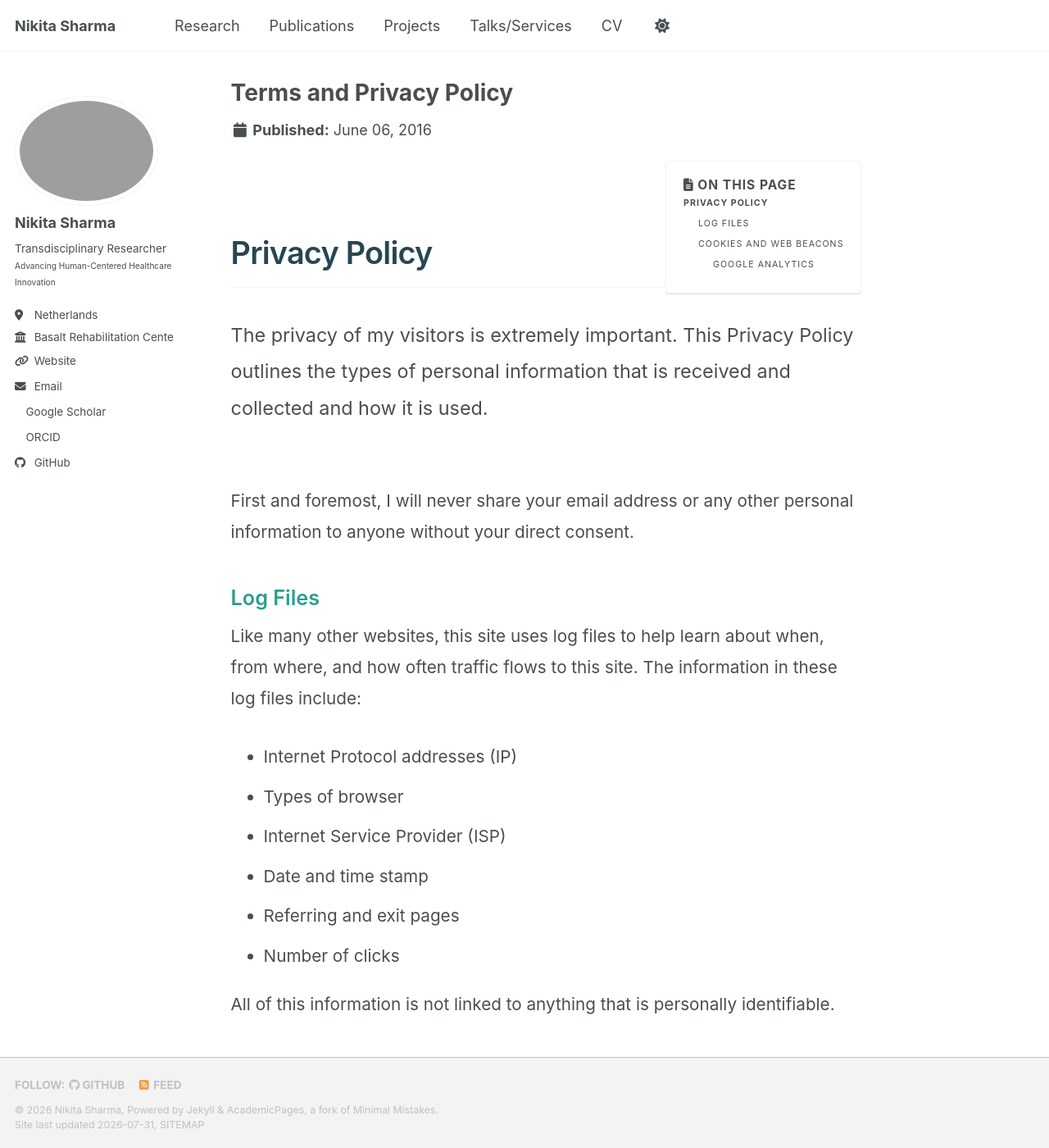
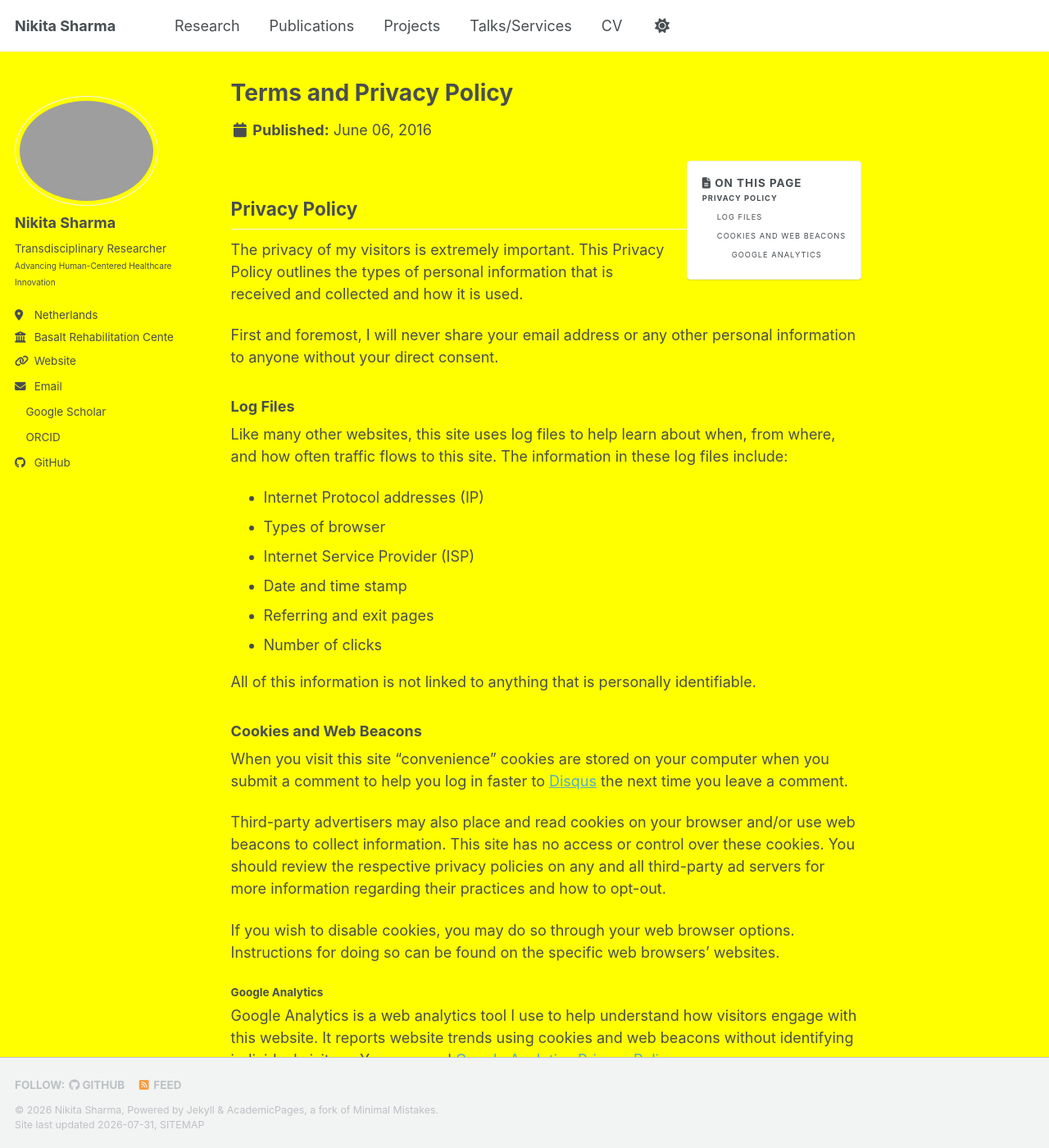
Before and after one commit to nikitasharma14/Portfolio, a Jekyll site: the page built from _pages/terms.md, in a window 1280 px wide and 1400 px high. Shown: the whole window at 82% size. Built offline with Jekyll 4.4.1, drawn with Linux system fonts in a browser that asks for light colours; a style sheet for code colours, icons or effects is not loaded.

Commit message:
Update _custom.scss

```diff
--- a/_sass/_custom.scss
+++ b/_sass/_custom.scss
@@ -1,82 +1,3 @@
-/* ==========================================
-   Custom Homepage Styling
-   ========================================== */
-
-
-/* Main content area */
-.page__content {
-  max-width: 850px;
-  font-size: 1.15rem;
-  line-height: 1.85;
+body {
+  background-color: yellow !important;
 }
-
-
-/* Hero/introduction text */
-.page__content > p:first-of-type {
-  font-size: 1.3rem;
-  line-height: 1.9;
-  margin-top: 2rem;
-  margin-bottom: 4rem;
-}
-
-
-/* Section headings */
-.page__content h2 {
-  font-size: 2.1rem;
-  font-weight: 600;
-  margin-top: 5rem;
-  margin-bottom: 1.5rem;
-  letter-spacing: -0.02em;
-}
-
-
-/* Remove default underline */
-.page__content h2::after {
-  display: none;
-}
-
-
-/* Subheadings */
-.page__content h3 {
-  font-size: 1.4rem;
-  font-weight: 600;
-  margin-top: 2.5rem;
-}
-
-
-/* Paragraph spacing */
-.page__content p {
-  margin-bottom: 1.8rem;
-}
-
-
-/* Links */
-.page__content a {
-  text-decoration: none;
-}
-
-.page__content a:hover {
-  text-decoration: underline;
-}
-
-/* ==========================================
-   Heading Color Hierarchy
-   ========================================== */
-
-
-/* Main page title / name */
-.page__content h1 {
-  color: #1B263B;   /* Dark navy */
-}
-
-
-/* Main sections */
-.page__content h2 {
-  color: #264653;   /* Blue-green */
-}
-
-
-/* Subsections */
-.page__content h3 {
-  color: #2A9D8F;   /* Teal accent */
-}
```
